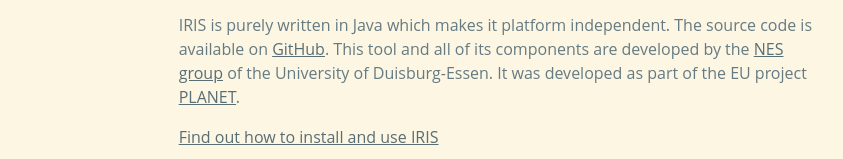
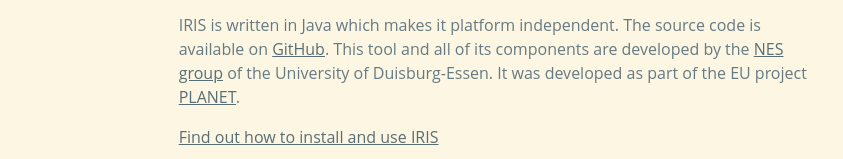
Before and after one commit to wsntools/wsntools.github.io, a plain HTML site: page index.html in a window 1280 px wide. Shown: the part 546-705 px from the top of the page, without its empty margins (144-987 px from the left). Drawn offline with Linux system fonts and the light colour scheme.

Commit message:
minor fix

```diff
--- a/index.html
+++ b/index.html
@@ -29,7 +29,7 @@
 
 <p>IRIS is an integrated and flexible solution for experiment management and data analysis for Wireless Sensor Networks. For an end user, IRIS provides routines for automated installation of TinyOS applications, options for collecting data from various sources and options for processing, visualization and logging such data. For a developer, it provides a rich set of libraries to assemble a user interface customized for arbitrary applications. </p>
 
-<p>IRIS is purely written in Java which makes it platform independent. The source code is available on <a href="https://github.com/wsntools/iris">GitHub</a>. This tool and all of its components are developed by the <a title="Networked Embedded Systems" href="http://www.nes.uni-due.de/home/">NES group</a> of the University of Duisburg-Essen. It was developed as part of the EU project <a title="PLANET" href="http://www.planet-ict.eu">PLANET</a>.</p>
+<p>IRIS is written in Java which makes it platform independent. The source code is available on <a href="https://github.com/wsntools/iris">GitHub</a>. This tool and all of its components are developed by the <a title="Networked Embedded Systems" href="http://www.nes.uni-due.de/home/">NES group</a> of the University of Duisburg-Essen. It was developed as part of the EU project <a title="PLANET" href="http://www.planet-ict.eu">PLANET</a>.</p>
 
 <p><a href="code/iris">Find out how to install and use IRIS</a></p>
 
```
